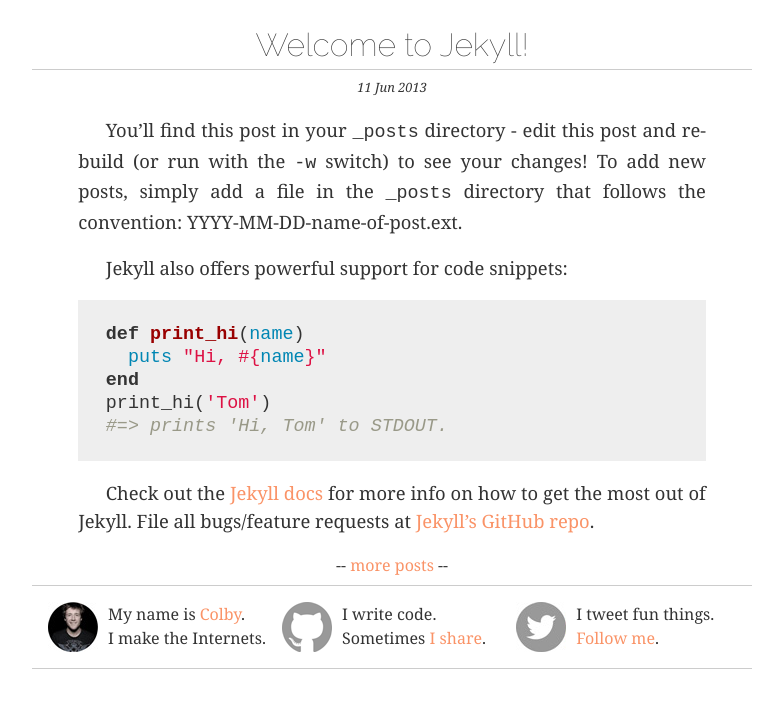
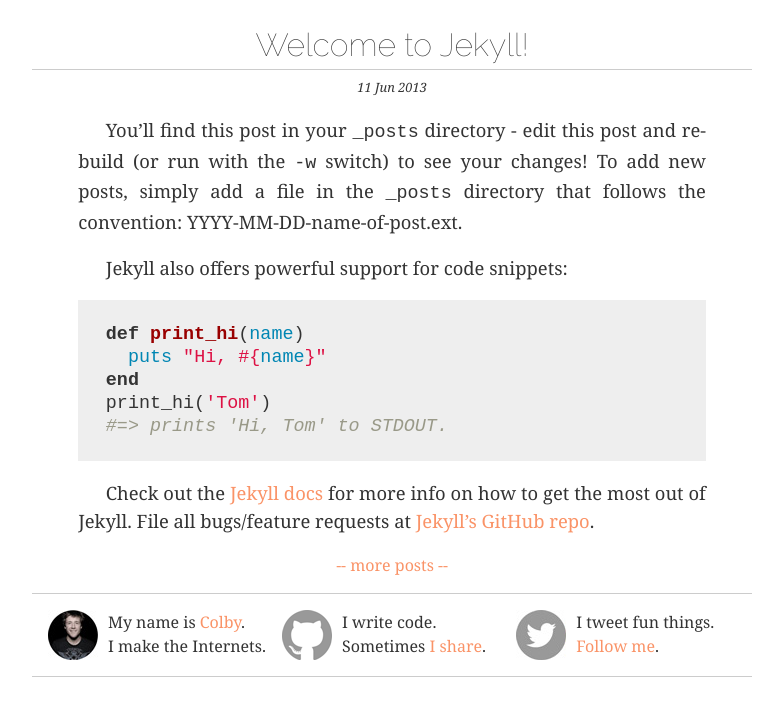
Before and after one commit to colbyr/colbyr.github.io, a Jekyll site: the page built from _posts/2013-06-11-welcome-to-jekyll.markdown, in a window 1280 px wide. Shown: the top 716 px of the page, without its empty margins (248-1031 px from the left). Built offline with Jekyll 4.4.1, drawn with Linux system fonts in a browser that asks for light colours.

Commit message:
posts link comment

```diff
--- a/_layouts/post.html
+++ b/_layouts/post.html
@@ -12,7 +12,7 @@
         <section class="content">
           {{ content }}
         </section>
-        <p class="more text-center">-- <a href="/">more posts</a> --</p>
+        <p class="more text-center"><a href="/">-- more posts --</a><p>
         <footer class="meta">
           {% include footer.html %}
         </footer>
```
